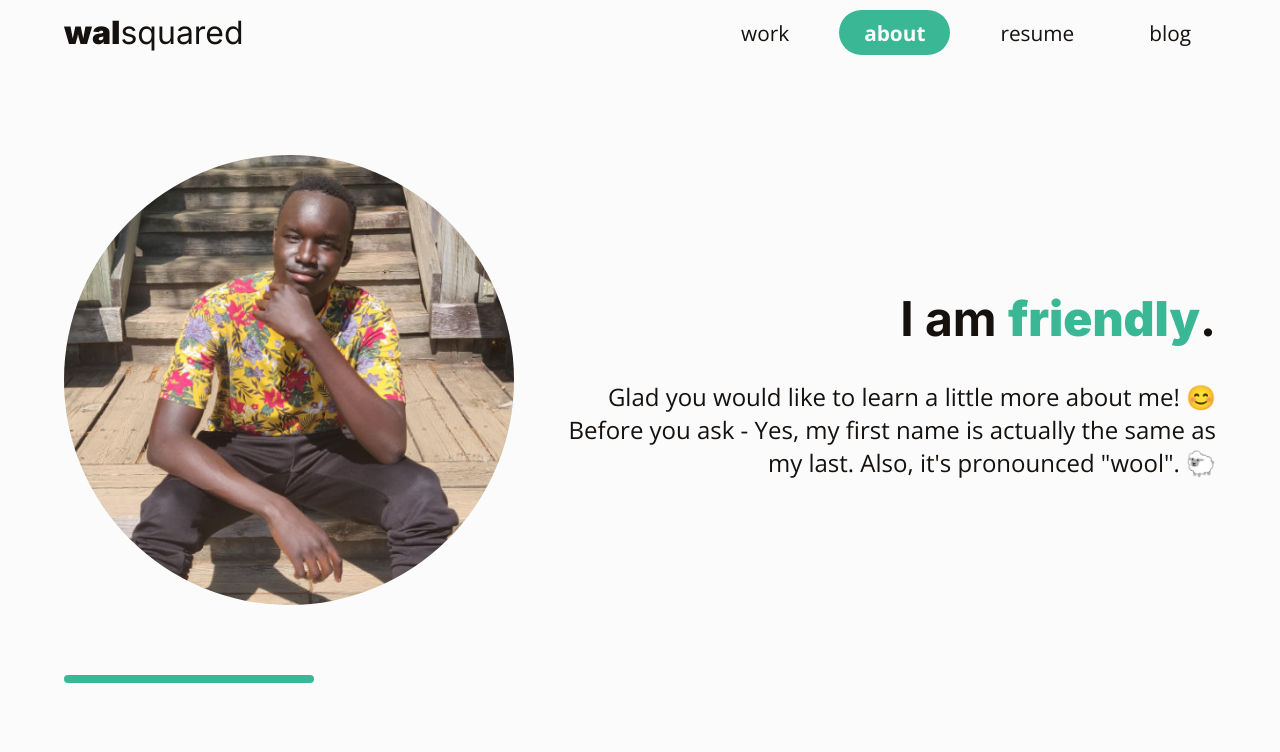
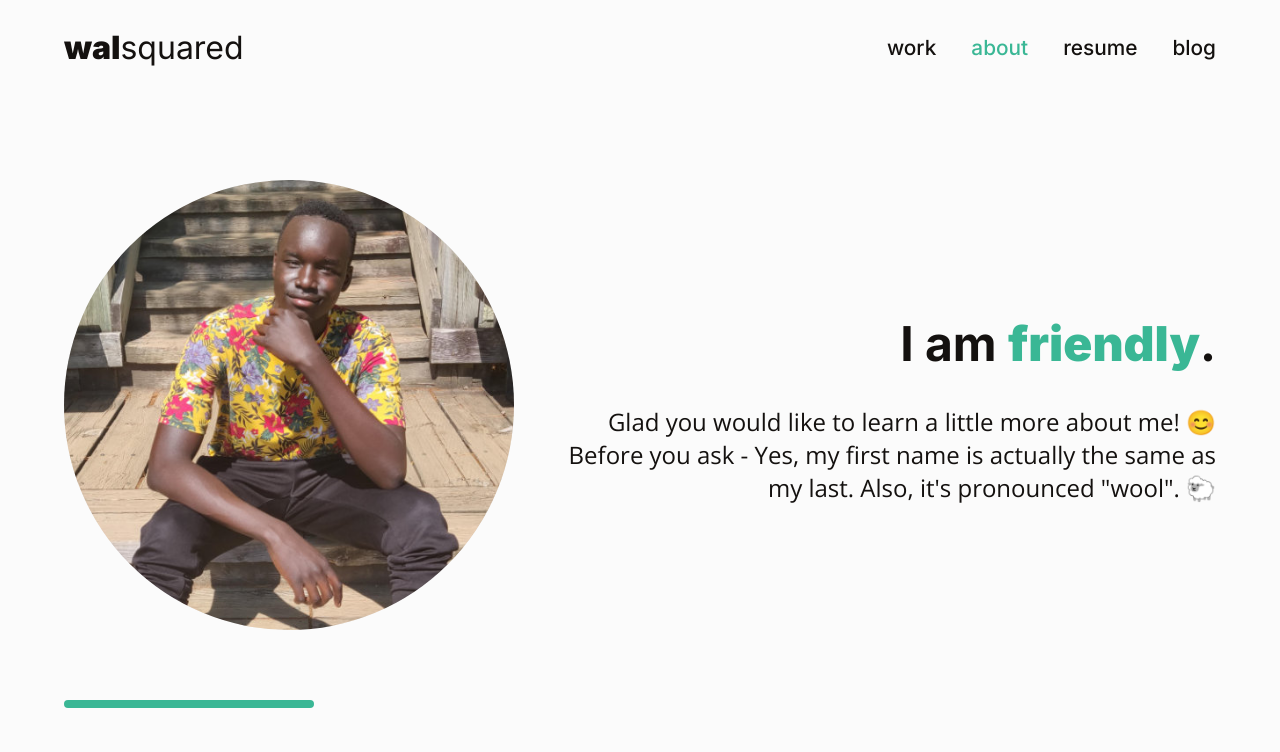
Before and after one commit to walsquared/wal.dev, a React app: page /about in a window 1280 px wide. Shown: the top 752 px of the page. Built offline with nearby package versions, Linux system fonts and the light colour scheme.

Commit message:
Restyle NavBar buttons

```diff
--- a/src/navBar/index.tsx
+++ b/src/navBar/index.tsx
@@ -27,7 +27,7 @@ const StyledNavBar = styled.nav`
     box-shadow: unset;
     width: var(--mobile-width);
     padding: 0;
-    margin: 10px 0 50px;
+    margin: 25px 0 60px;
     position: relative;
     top: unset;
     left: unset;
@@ -59,27 +59,23 @@ const ButtonDiv = styled.div`
 
 const NavButton = styled(NavLink)<{ color: ThemeColor }>`
   @media only screen and (min-width: 700px) {
+    font-family: 'Inter', sans-serif;
+    font-size: 1.3rem;
+    font-weight: 500;
     text-decoration: none;
-    font-size: 1.3rem;
     text-align: center;
 
     display: flex;
     justify-content: center;
     align-items: center;
     height: 45px;
-    padding: 0px 25px;
-    margin-left: 1vw;
-    border-radius: 25px;
+    margin-left: 35px;
 
-    transition: 0.1s ease-in;
+    transition: 0.2s ease-in;
 
     &:hover {
       color: ${(props) => `var(--${props.color})`};
     }
-  }
-
-  @media only screen and (min-width: 1200px) {
-    margin-left: 25px;
   }
 `
 
@@ -223,9 +219,7 @@ const NavBar = () => {
           exact
           to='/'
           activeStyle={{
-            color: 'var(--white)',
-            fontWeight: 'bold',
-            backgroundColor: 'var(--red)'
+            color: 'var(--red)'
           }}
         >
           work
@@ -235,9 +229,7 @@ const NavBar = () => {
           exact
           to='/about'
           activeStyle={{
-            color: 'var(--white)',
-            fontWeight: 'bold',
-            backgroundColor: 'var(--turquoise)'
+            color: 'var(--turquoise)'
           }}
         >
           about
@@ -247,9 +239,7 @@ const NavBar = () => {
           exact
           to='/resume'
           activeStyle={{
-            color: 'var(--white)',
-            fontWeight: 'bold',
-            backgroundColor: 'var(--orange)'
+            color: 'var(--orange)'
           }}
         >
           resume
@@ -259,9 +249,7 @@ const NavBar = () => {
           exact
           to='/blog'
           activeStyle={{
-            color: 'var(--white)',
-            fontWeight: 'bold',
-            backgroundColor: 'var(--purple)'
+            color: 'var(--purple)'
           }}
         >
           blog
--- a/src/pages/about/index.tsx
+++ b/src/pages/about/index.tsx
@@ -121,7 +121,7 @@ const AcImage = styled(ProfileImage)`
   }
 `
 
-const Dialogue = styled.div`
+const Dialogue = styled.section`
   width: var(--mobile-width);
 
   h2 {
```
